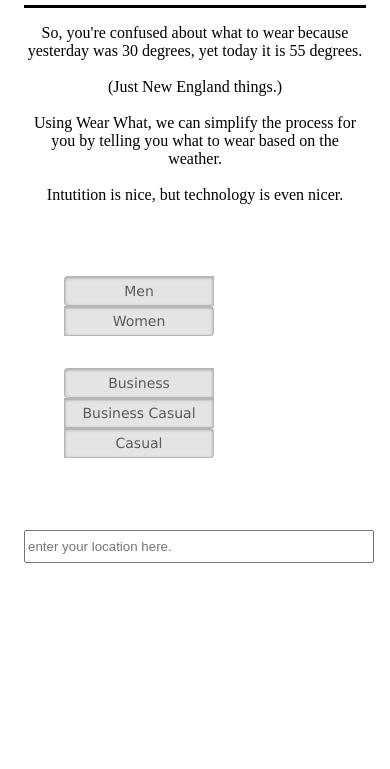
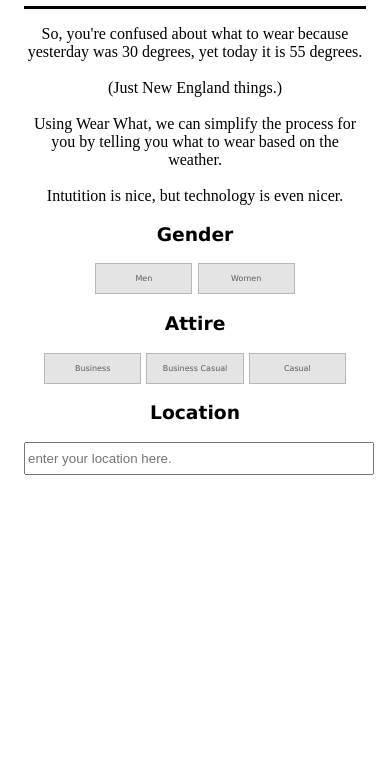
Before and after one commit to snyamwong/Wear-What, a website: page index.html in a window 390 px wide. Shown: the part 75-844 px from the top of the page. Drawn offline with Linux system fonts and the light colour scheme.

Commit message:
added media queries
radio buttons are now responsive

```diff
--- a/index.css
+++ b/index.css
@@ -1,4 +1,5 @@
-h1, h2, h3, h4, h5 {
+h1, h2, h3, h4, h5, .switch_field {
+    font-family: "Lucida Grande", Tahoma, Verdana, sans-serif;
     text-align: center;
 }
 
@@ -7,24 +8,13 @@
     margin: 1em;
 }
 
-.right {
-    margin: 1em;
-    float: right;
-}
-
-.left {
-    margin: 1em;
-    float: left;
-}
-
 .center {
     margin: 1em;
     text-align: center;
 }
 
 .clear {
-    margin: 1em;
-    clear:both;
+    clear: both;
 }
 
 #location {
@@ -32,44 +22,29 @@
     height: 2em;
 }
 
-.switch_field {
-  font-family: "Lucida Grande", Tahoma, Verdana, sans-serif;
-  padding: 40px;
-	overflow: hidden;
+.switch_title {
+    font-size: 24px;
+    margin-bottom: 1em;
 }
 
-.switch_title {
-  margin-bottom: 6px;
+.switch_field {
+
 }
 
 .switch_field input {
-    position: absolute !important;
+    position: absolute;
     clip: rect(0, 0, 0, 0);
-    height: 1px;
-    width: 1px;
-    border: 0;
-    overflow: auto;
 }
 
 .switch_field label {
-  float: left;
-}
-
-.switch_field label {
-  width: 120px;
+    width: 25%;
+    display: inline-block;
     background-color: #e4e4e4;
     color: rgba(0, 0, 0, 0.6);
-  font-size: 14px;
+    font-size: 16px;
     text-align: center;
-  padding: 6px 14px;
+    padding: 10px 10px;
     border: 1px solid rgba(0, 0, 0, 0.2);
-  -webkit-box-shadow: inset 0 1px 3px rgba(0, 0, 0, 0.3), 0 1px rgba(255, 255, 255, 0.1);
-  box-shadow: inset 0 1px 3px rgba(0, 0, 0, 0.3), 0 1px rgba(255, 255, 255, 0.1);
-  -webkit-transition: all 0.1s ease-in-out;
-  -moz-transition:    all 0.1s ease-in-out;
-  -ms-transition:     all 0.1s ease-in-out;
-  -o-transition:      all 0.1s ease-in-out;
-  transition:         all 0.1s ease-in-out;
 }
 
 .switch_field label:hover {
@@ -78,14 +53,19 @@
 
 .switch_field input:checked + label {
     background-color: #A5DC86;
-  -webkit-box-shadow: none;
-  box-shadow: none;
 }
 
-.switch_field label:first-of-type {
-  border-radius: 4px 0 0 4px;
+@media screen and (max-width:700px) {
+
+    .switch_field label {
+        font-size: 12px;
+    }
 }
 
-.switch_field label:last-of-type {
-  border-radius: 0 4px 4px 0;
+@media screen and (max-width:400px) {
+
+    .switch_field label {
+        width: 22%;
+        font-size: 8px;
     }
+}
--- a/index.html
+++ b/index.html
@@ -3,7 +3,7 @@
 <head>
     <title>Wear What</title>
     <meta charset="utf-8">
-    <meta name="viewport" content="width=device-width, initial-scale=1">
+    <meta name="viewport" content="width=device-width, initial-scale=1.0">
 
     <!-- CSS -->
     <link rel="stylesheet" href="index.css">
@@ -26,29 +26,28 @@
         </p>
 
         <form action="index.html" method="post">
-            <div class="switch_field">
-                <p class="left">
-                    <input type="radio" name="gender" id="switch_left" value="men"/>
-                    <label for="switch_left">Men</label>
-                    <input type="radio" name="gender" id="switch_right" value="women"/>
-                    <label for="switch_right">Women</label>
-                </p>
+            <div class="switch_field center">
+                <h3>Gender</h3>
+                <input type="radio" name="gender" id="men" value="men"/>
+                <label for="men">Men</label>
+                <input type="radio" name="gender" id="women" value="women"/>
+                <label for="women">Women</label>
+            </div>
 
-                <p class="right">
+            <div class="switch_field center">
+                <h3>Attire</h3>
                 <input type="radio" name="attire" id="business" value="business"/>
                 <label for="business">Business</label>
                 <input type="radio" name="attire" id="business_casual" value="business_casual"/>
                 <label for="business_casual">Business Casual</label>
                 <input type="radio" name="attire" id="casual" value="casual"/>
                 <label for="casual">Casual</label>
-                </p>
             </div>
 
-            <div class="">
-                <p class="clear">
+            <div class="clear center">
+                <h3>Location</h3>
                 <label for="location"></label>
                 <input type="text" name="location" id="location" placeholder="enter your location here.">
-                </p>
             </div>
 
             <input type="submit" style="visibility: hidden">
```
Lines whose indentation alone changed are shown as unchanged.
